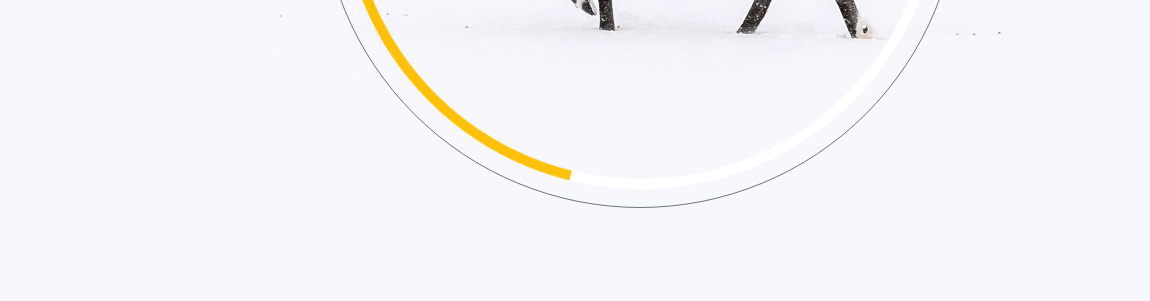
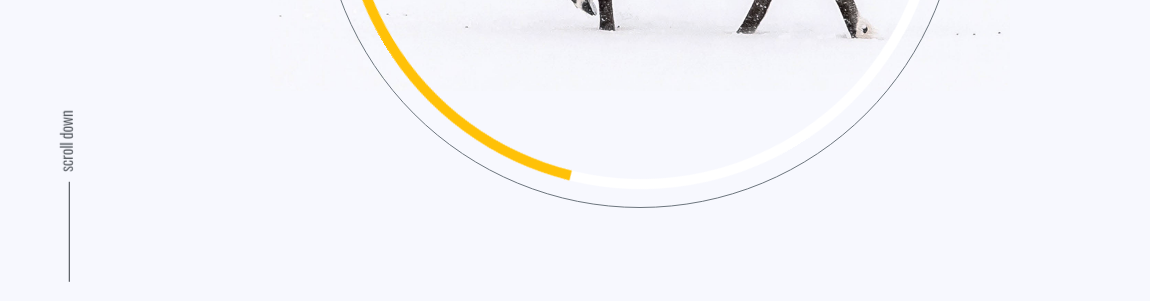
Before and after one commit to krystek77/landing-page-one, a website: page index.html in a window 1280 px wide. Shown: the part 512-813 px from the top of the page, 0-1150 px from the left. Drawn offline with nearby package versions, Linux system fonts and the light colour scheme.

Commit message:
add scroll down

```diff
--- a/index.html
+++ b/index.html
@@ -28,6 +28,10 @@
         <div class="circle-one"></div>
         <div class="circle-two"></div>
       </div>
+
+      <!-- scroll down -->
+      <div class="scroll-down">scroll down</div>
+
       <!-- social media-->
       <div class="social-wrapper">
         <i class="fa fa-facebook" aria-hidden="true"></i>
--- a/src/css/index.css
+++ b/src/css/index.css
@@ -112,6 +112,7 @@ h6 {
     transform: rotate(360deg);
   }
 }
+
 /* social-wrapper */
 
 .social-wrapper {
@@ -125,3 +126,22 @@ h6 {
 .social-wrapper i {
   margin-right: 2rem;
 }
+
+/* scroll-down */
+.scroll-down {
+  font-size: 1.6rem;
+  font-weight: 300;
+  color: var(--gray-dark);
+  position: absolute;
+  left: -20px;
+  bottom: 80px;
+  transform: rotate(-90deg);
+}
+.scroll-down::before {
+  content: '';
+  display: inline-block;
+  width: 10rem;
+  margin-right: 1rem;
+  border-bottom: 0.1rem solid var(--gray-dark);
+  transform: translateY(-0.3rem);
+}
```
